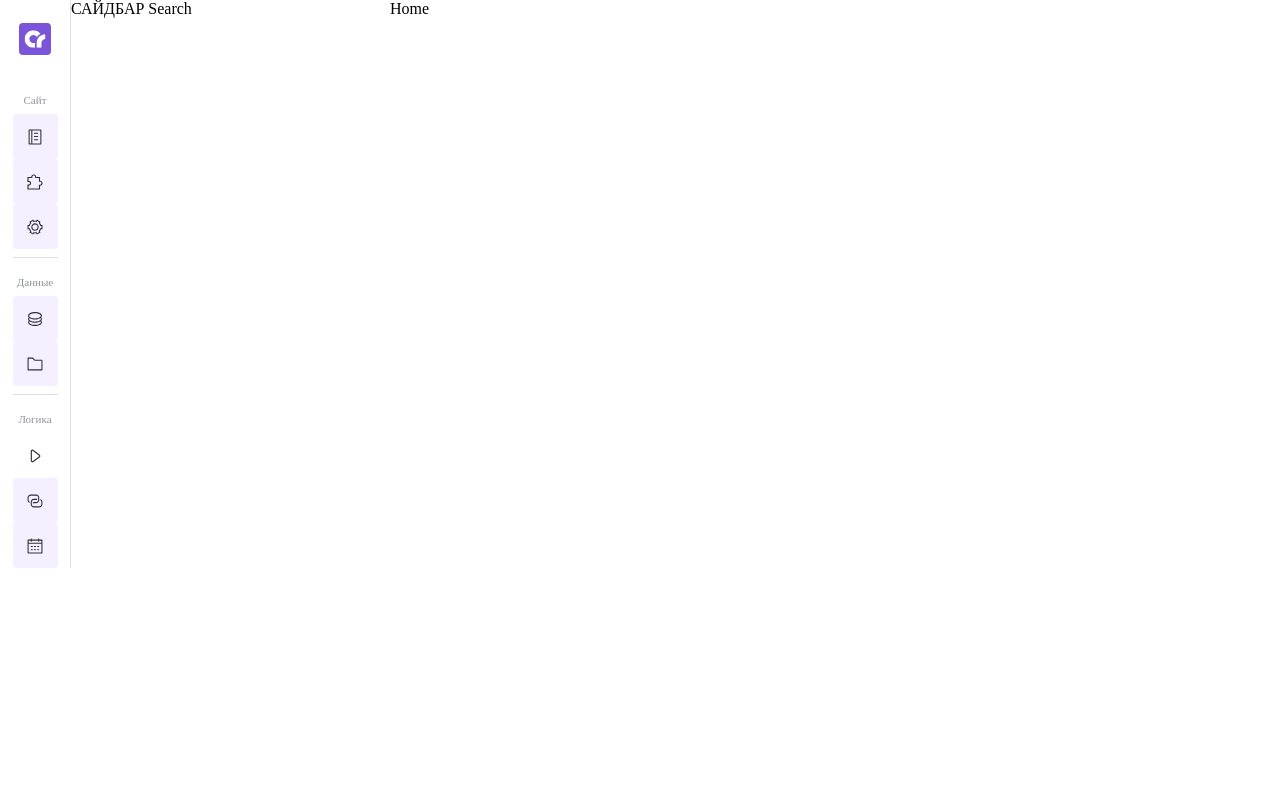
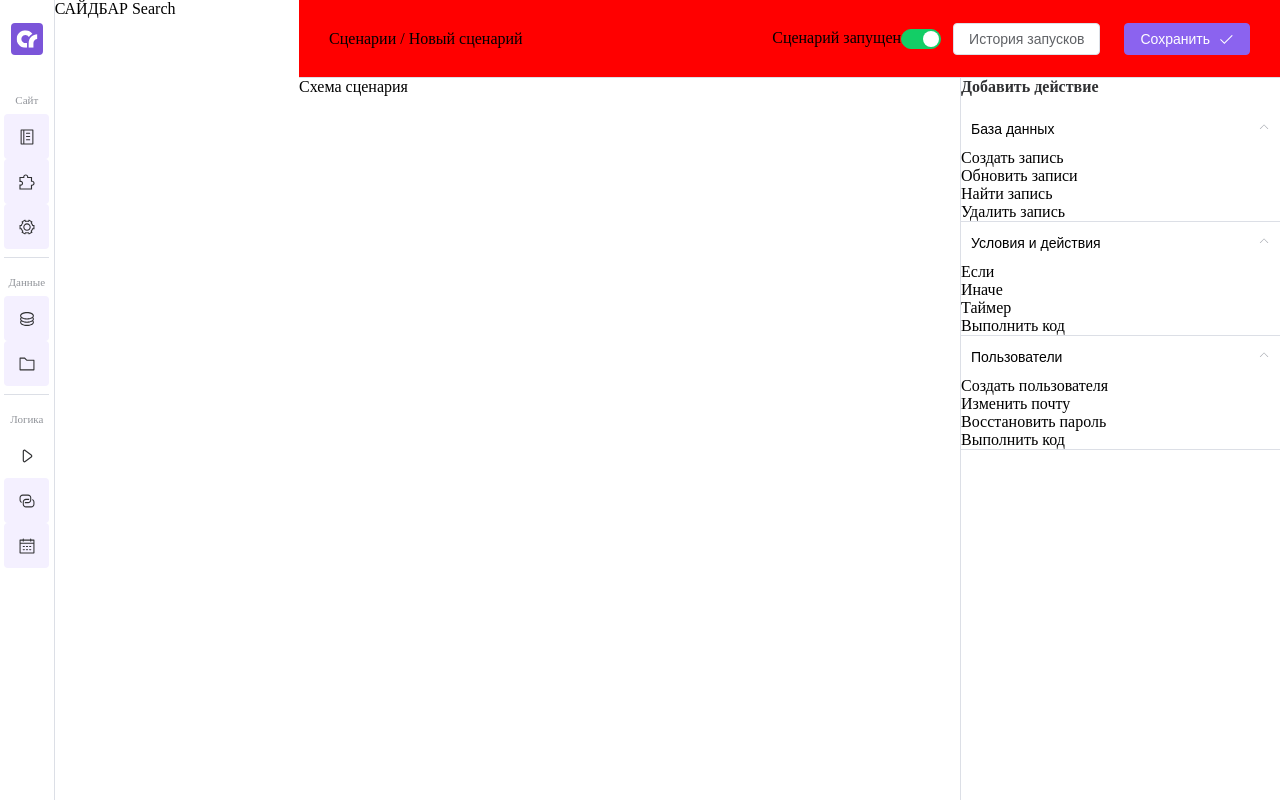
Before and after one commit to lisabazdyreva/creatium-test-task, a Vue app in the folder test-task/: page / in a window 1280 px wide. Built offline with nearby package versions, Linux system fonts and the light colour scheme; the HTML template or start-up script is replaced by a standard one.

Commit message:
added logic route and components to Home page

```diff
--- a/test-task/src/router/index.ts
+++ b/test-task/src/router/index.ts
@@ -9,6 +9,11 @@ const router = createRouter({
       name: 'home',
       component: HomeView,
     },
+    {
+      path: '/logic',
+      name: 'logic',
+      component: HomeView,
+    }
   ],
 });
 
--- a/test-task/src/views/HomeView.vue
+++ b/test-task/src/views/HomeView.vue
@@ -1,5 +1,43 @@
-<script setup lang="ts"></script>
+<script setup lang="ts">
+import ScriptsHeader from '@/components/home/ScriptsHeader.vue';
+import ScriptsAside from '@/components/home/ScriptsAside.vue';
+</script>
 
 <template>
-  <main>Home</main>
+  <main class="home-view">
+    <ScriptsHeader class="home-view__scripts-header" />
+    <section class="home-view__content content">
+      <div class="content__scripts-content">
+        Схема сценария
+      </div>
+      <ScriptsAside class="content__scripts-aside" />
+    </section>
+  </main>
 </template>
+
+<style scoped>
+.home-view {
+  display: flex;
+  flex-direction: column;
+  width: 100%;
+  min-height: 100svh;
+}
+
+.home-view__content {
+  flex: 1;
+}
+
+.content {
+  display: grid;
+  grid-template-columns: auto 320px;
+}
+
+.content__scripts-content {
+  background-color: var(--bg-white);
+}
+
+.content__scripts-aside {
+  background-color: var(--bg-white);
+  border-left: 1px solid var(--border-color);
+}
+</style>
```
